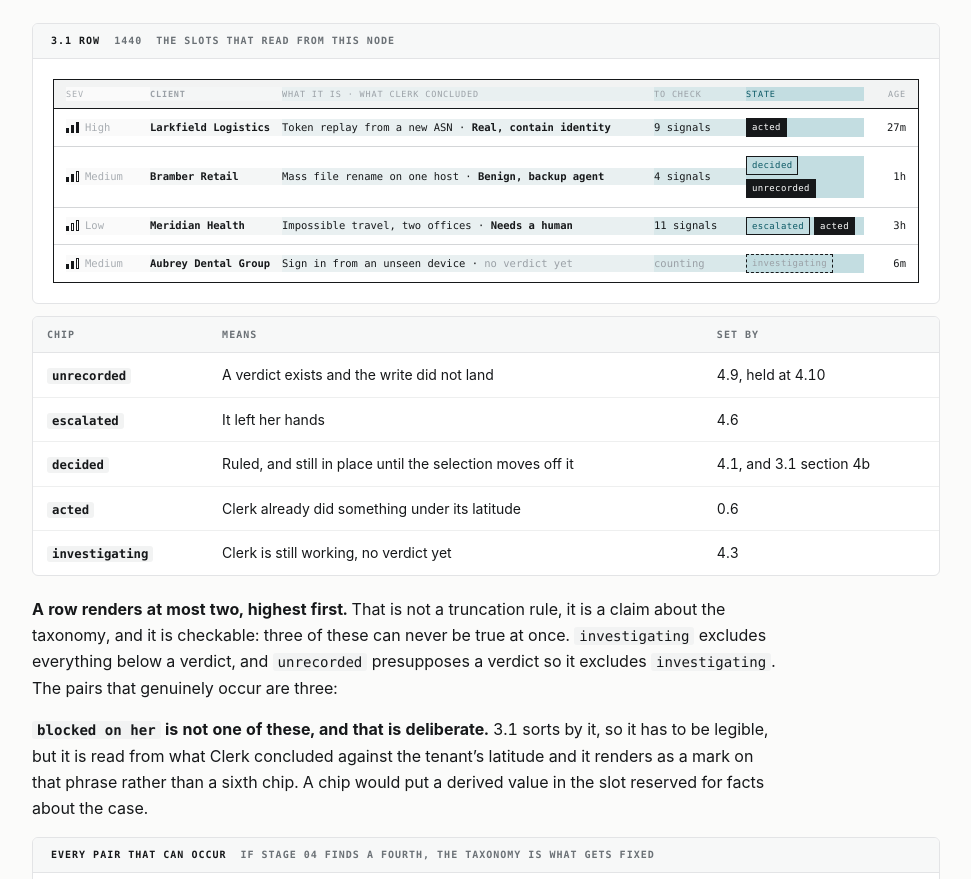
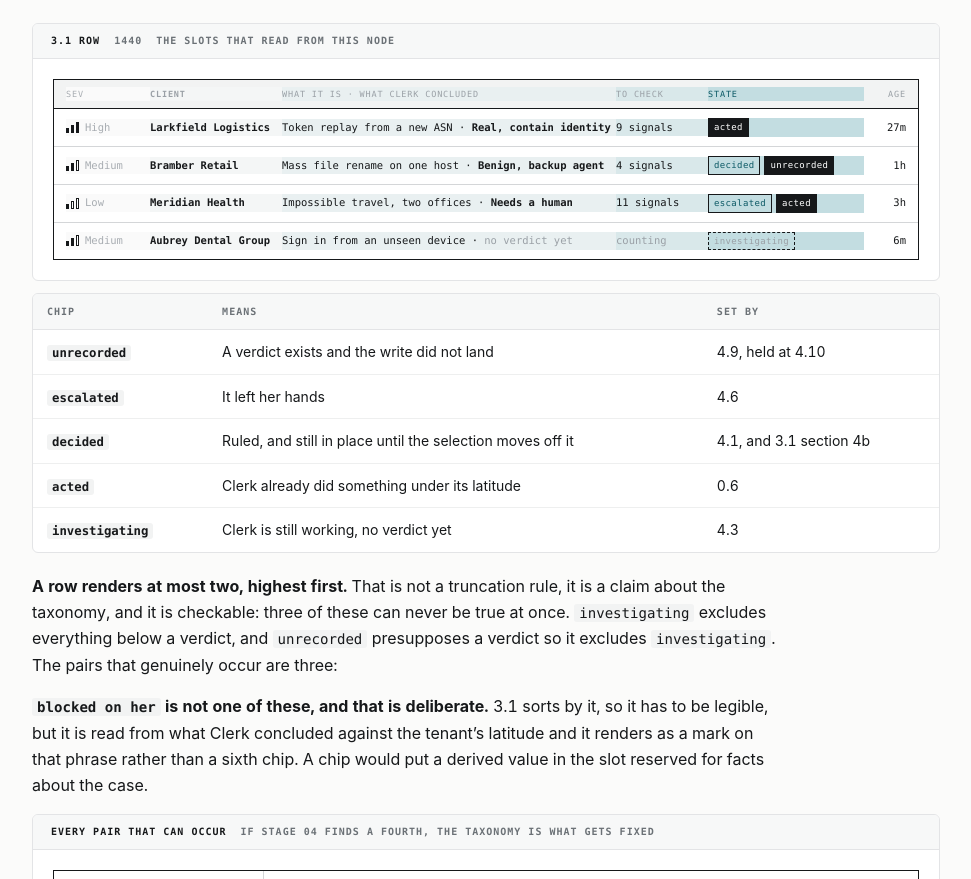
Before and after one commit to sergiodesign4u-dot/harrier, a plain HTML site: page ia/reading-conventions.html in a window 1280 px wide. Shown: the part 3814-4693 px from the top of the page, without its empty margins (300-1271 px from the left). Drawn offline with Linux system fonts and the light colour scheme.

Commit message:
0.8: the state column fits two chips on one line

```diff
--- a/ia/reading-conventions.html
+++ b/ia/reading-conventions.html
@@ -38,7 +38,7 @@
 .bars i:nth-child(2){height:8px}
 .bars i:nth-child(3){height:11px}
 
-.rcrow{width:100%;min-width:660px;border:1.5px solid var(--ink);background:#fff}
+.rcrow{width:100%;min-width:700px;border:1.5px solid var(--ink);background:#fff}
 .rcrow .hdr{display:flex;padding:7px 12px;border-bottom:1.5px solid var(--ink);background:var(--fill);
             font-size:8.5px;letter-spacing:.1em;color:var(--soft)}
 .rcrow .line{display:flex;padding:9px 12px;border-bottom:1px solid var(--hair);align-items:center}
@@ -47,7 +47,7 @@
 .rcrow .s2{flex:0 0 132px;font-weight:700}
 .rcrow .s3{flex:1 1 auto;min-width:0;overflow-wrap:anywhere}
 .rcrow .s4{flex:0 0 92px}
-.rcrow .s5{flex:0 0 118px;display:flex;gap:4px;flex-wrap:wrap}
+.rcrow .s5{flex:0 0 156px;display:flex;gap:4px;flex-wrap:wrap}
 .rcrow .s6{flex:0 0 42px;text-align:right}
 .chip{border:1px solid var(--ink);padding:1px 5px;font-size:9px;letter-spacing:.04em;white-space:nowrap}
 .chip.solid{background:var(--ink);color:#fff}
```
